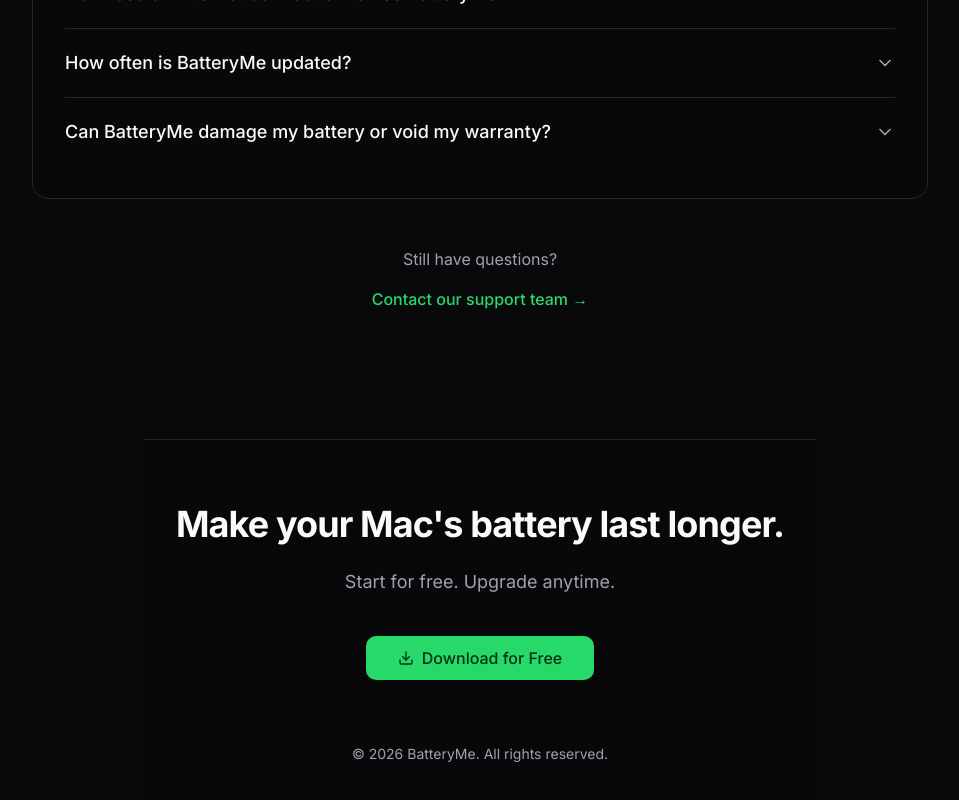
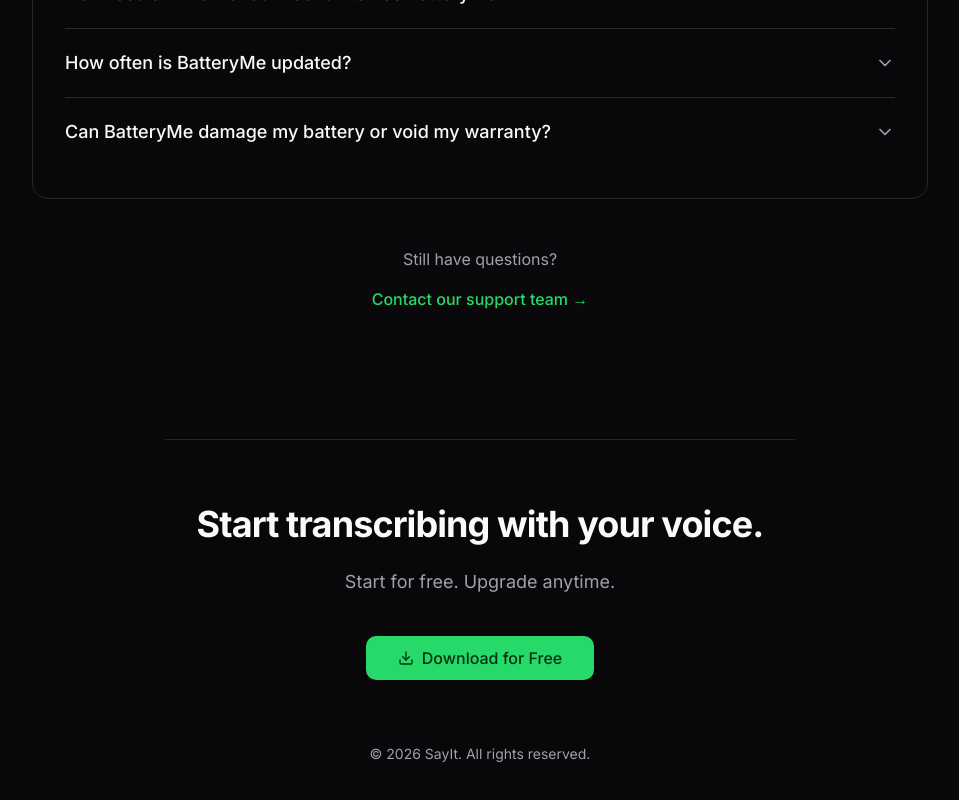
Before and after one commit to cestivan/sayit-landing, a Next.js app: page / in a window 1280 px wide. Shown: the part 5789-6589 px from the top of the page, without its empty margins (160-1119 px from the left). Built offline with nearby package versions, Linux system fonts and the light colour scheme; no server answers.

Commit message:
Add SayIt download button and update footer

```diff
--- a/src/components/footer.tsx
+++ b/src/components/footer.tsx
@@ -6,17 +6,21 @@
         <footer className="border-t bg-card/50 backdrop-blur-sm">
             <div className="container py-16 text-center">
                 <h2 className="mb-6 text-3xl font-bold tracking-tight sm:text-4xl">
-                    Make your Mac&apos;s battery last longer.
+                    Start transcribing with your voice.
                 </h2>
                 <p className="mb-10 text-lg text-muted-foreground">
                     Start for free. Upgrade anytime.
                 </p>
-                <Button size="lg" className="gap-2 text-base">
+                <Button
+                    size="lg"
+                    className="gap-2 text-base"
+                    onClick={() => window.open('https://github.com/cross-mind/sayit-macos/releases/latest/download/SayIt-macOS.zip', '_blank')}
+                >
                     <Download className="h-4 w-4" />
                     Download for Free
                 </Button>
                 <div className="mt-16 text-sm text-muted-foreground">
-                    © {new Date().getFullYear()} BatteryMe. All rights reserved.
+                    © {new Date().getFullYear()} SayIt. All rights reserved.
                 </div>
             </div>
         </footer>
```
